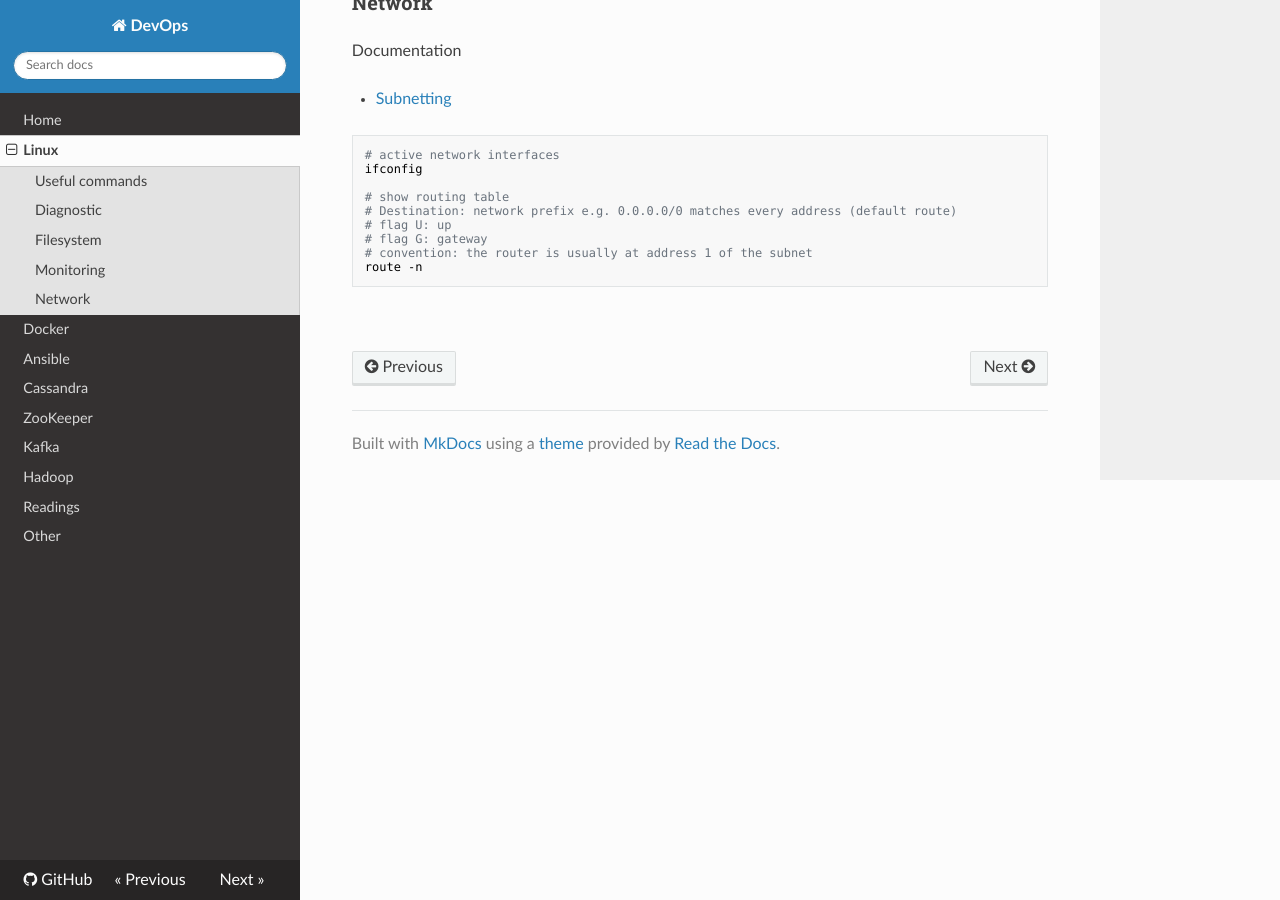
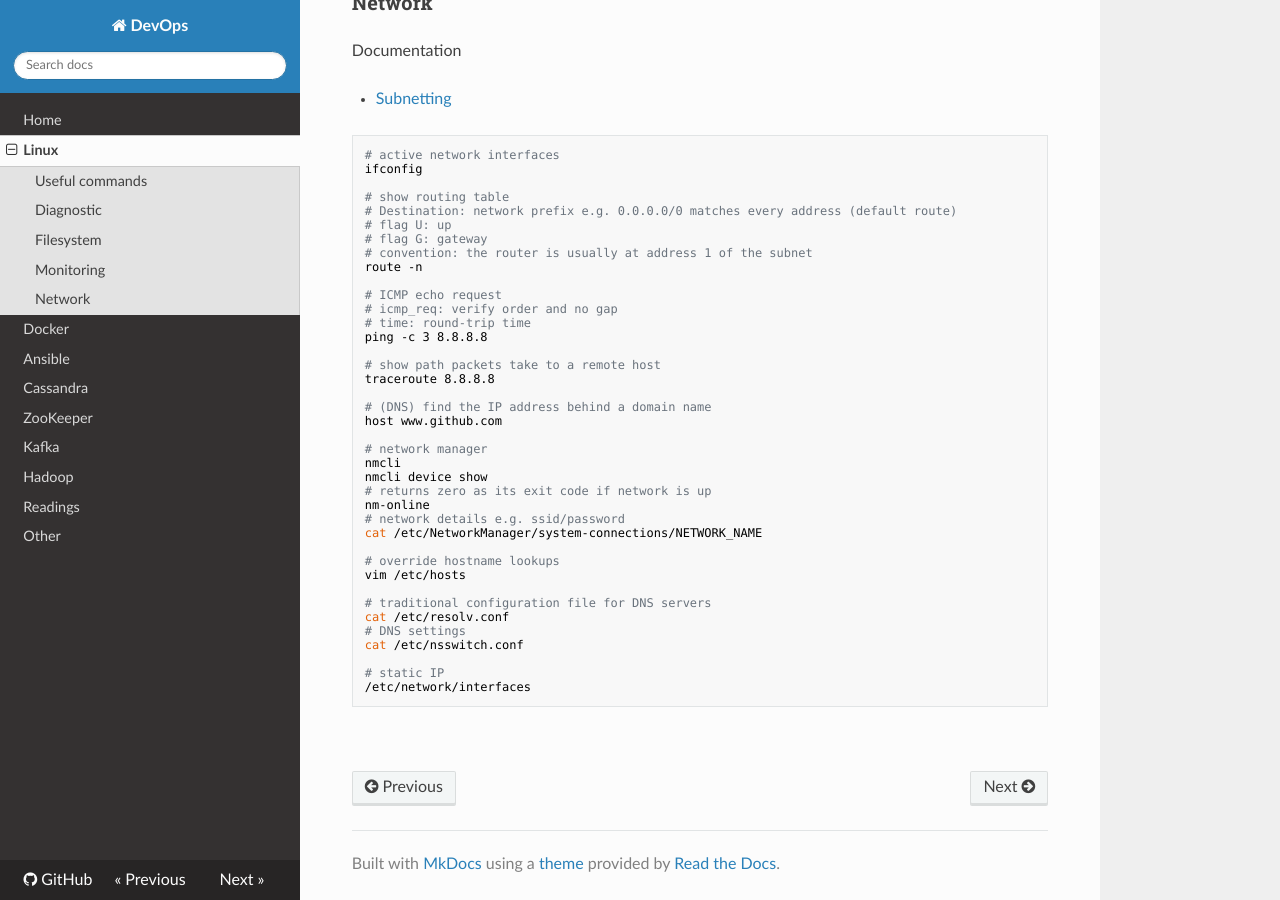
Before and after one commit to niqdev/devops, an MkDocs documentation site: the page built from docs/linux.md, in a window 1280 px wide and 900 px high, scrolled down 3059 px. Built offline with MkDocs 1.6.1, drawn with Linux system fonts in a browser that asks for light colours; nearby versions of some CDN libraries; old or Windows-style settings are respelled for this version of MkDocs.

Commit message:
doc: update linux network

````diff
--- a/docs/linux.md
+++ b/docs/linux.md
@@ -216,6 +216,36 @@ ifconfig
 # flag G: gateway
 # convention: the router is usually at address 1 of the subnet
 route -n
+
+# ICMP echo request
+# icmp_req: verify order and no gap
+# time: round-trip time
+ping -c 3 8.8.8.8
+
+# show path packets take to a remote host
+traceroute 8.8.8.8
+
+# (DNS) find the IP address behind a domain name
+host www.github.com
+
+# network manager
+nmcli
+nmcli device show
+# returns zero as its exit code if network is up
+nm-online
+# network details e.g. ssid/password
+cat /etc/NetworkManager/system-connections/NETWORK_NAME
+
+# override hostname lookups
+vim /etc/hosts
+
+# traditional configuration file for DNS servers
+cat /etc/resolv.conf
+# DNS settings
+cat /etc/nsswitch.conf
+
+# static IP
+/etc/network/interfaces
 ```
 
 <br>
````
